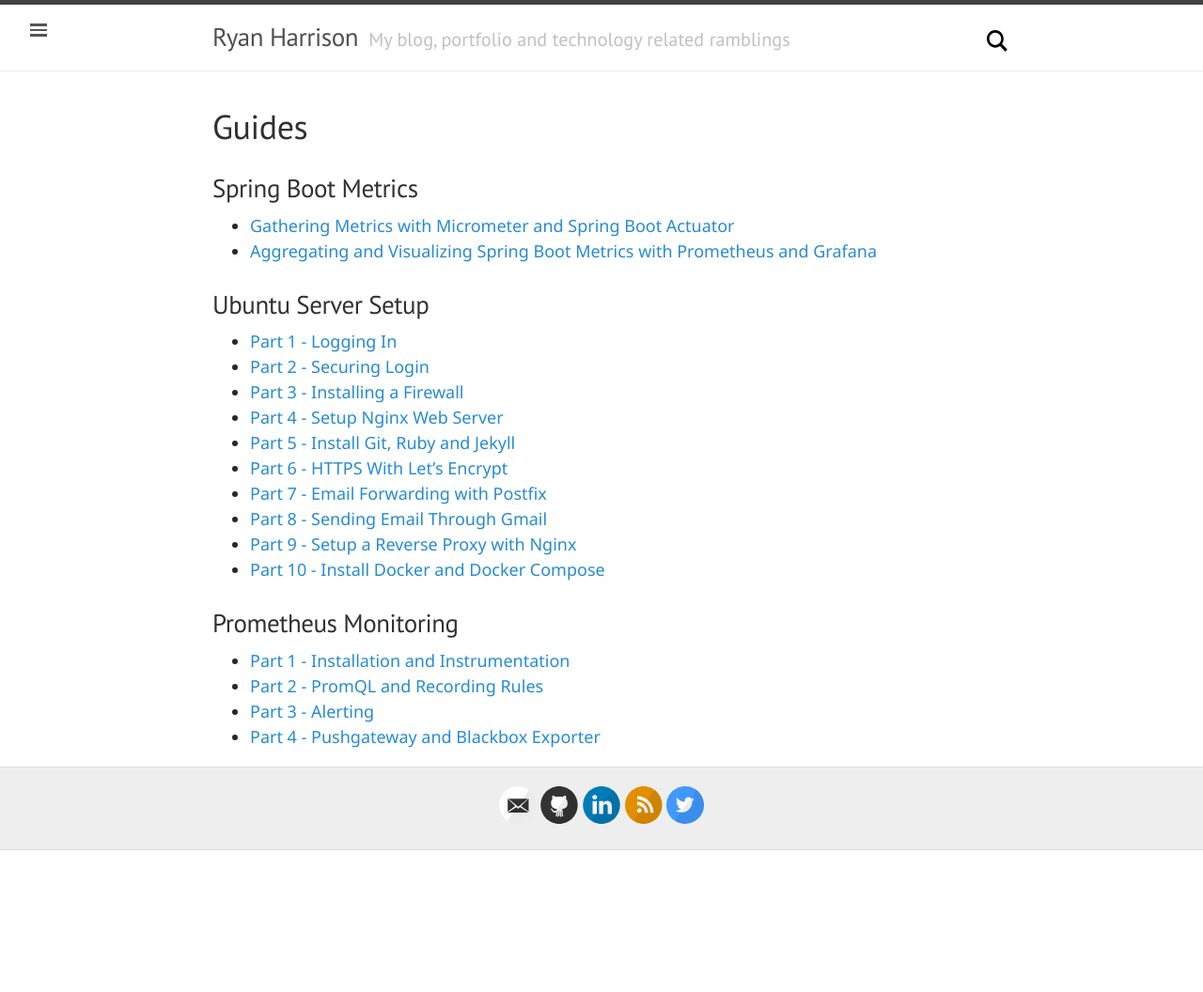
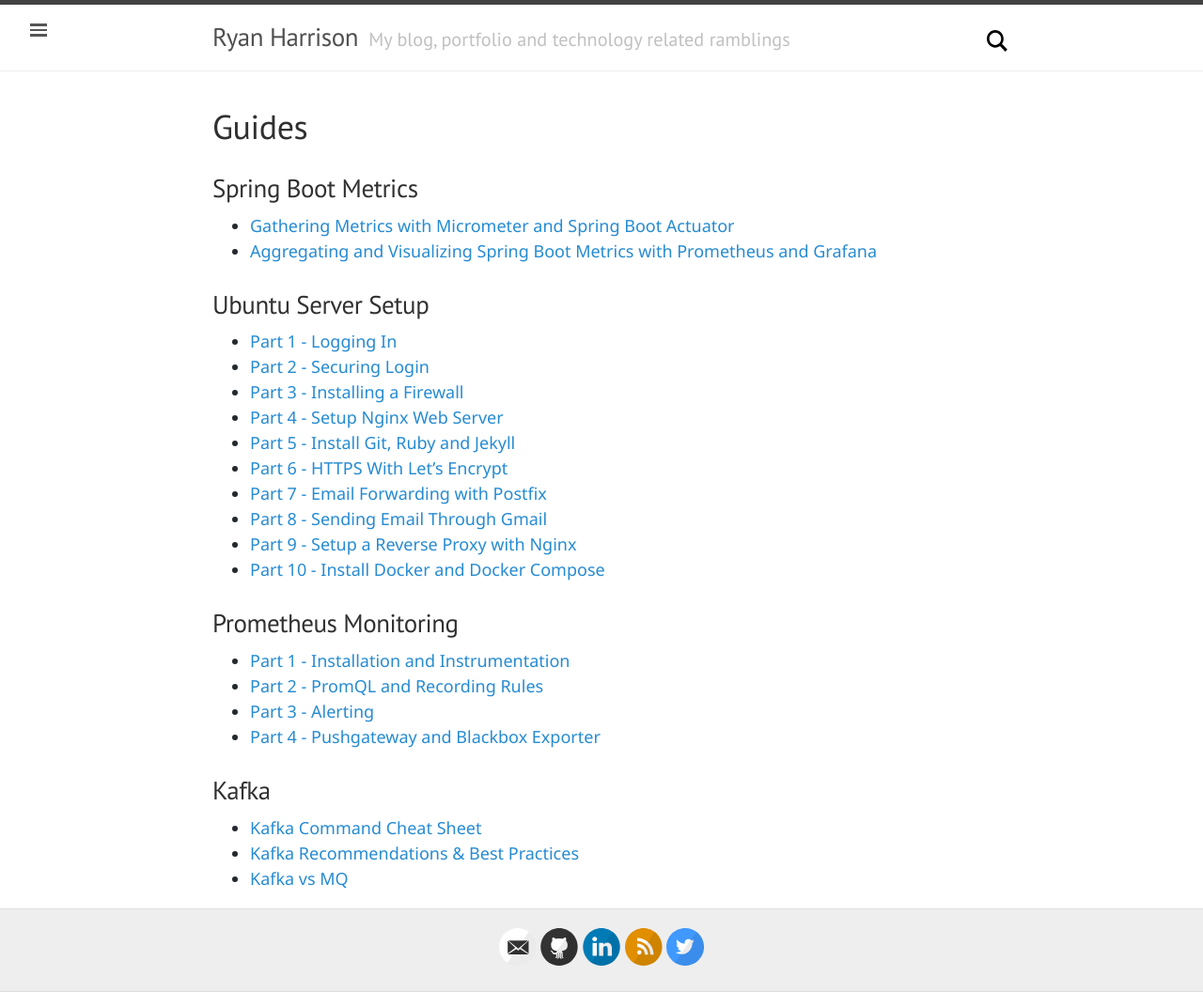
Before and after one commit to raharrison/ryanharrison.co.uk, a Jekyll site: the page built from guides.md, in a window 1280 px wide. Shown: the whole page at 94% size. Built offline with Jekyll 4.4.1, drawn with Linux system fonts in a browser that asks for light colours; before the commit the page ends 905 px from its top, so only the background shows below that.

Commit message:
Add Kafka guides

```diff
--- a/guides.md
+++ b/guides.md
@@ -27,3 +27,9 @@
 -   [Part 2 - PromQL and Recording Rules]({{ site.baseurl }}{% post_url 2021/2021-04-18-prometheus-monitoring-guide-part-2-promql-recording-rules %})
 -   [Part 3 - Alerting]({{ site.baseurl }}{% post_url 2021/2021-07-06-prometheus-monitoring-guide-part-3-alerting %})
 -   [Part 4 - Pushgateway and Blackbox Exporter]({{ site.baseurl }}{% post_url 2022/2022-02-05-prometheus-monitoring-guide-part-4-pushgateway-blackbox-exporter %})
+
+### Kafka
+
+-   [Kafka Command Cheat Sheet]({{ site.baseurl }}{% post_url 2022/2022-04-05-kafka-command-cheat-sheet %})
+-   [Kafka Recommendations & Best Practices]({{ site.baseurl }}{% post_url 2022/2022-06-18-kafka-recommendations-best-practices %})
+-   [Kafka vs MQ]({{ site.baseurl }}{% post_url 2022/2022-10-08-kafka-vs-mq %})
```
